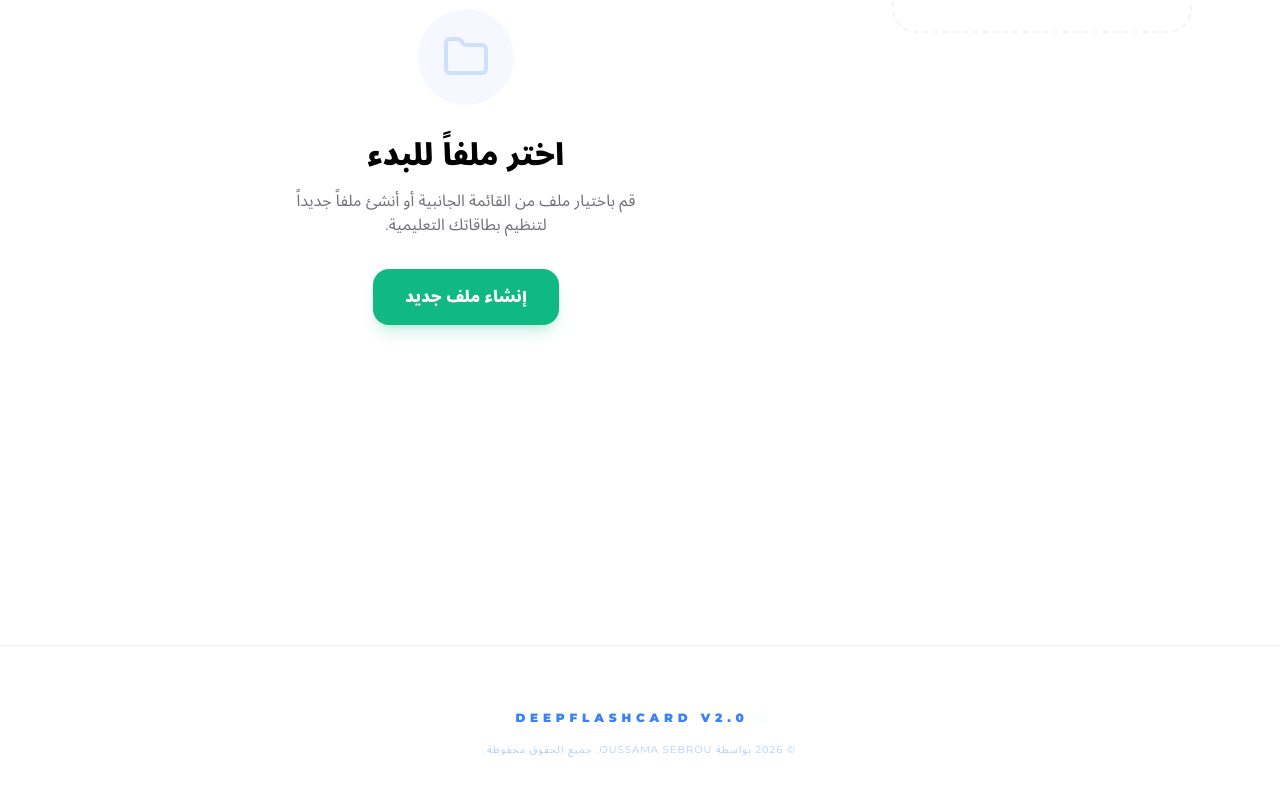
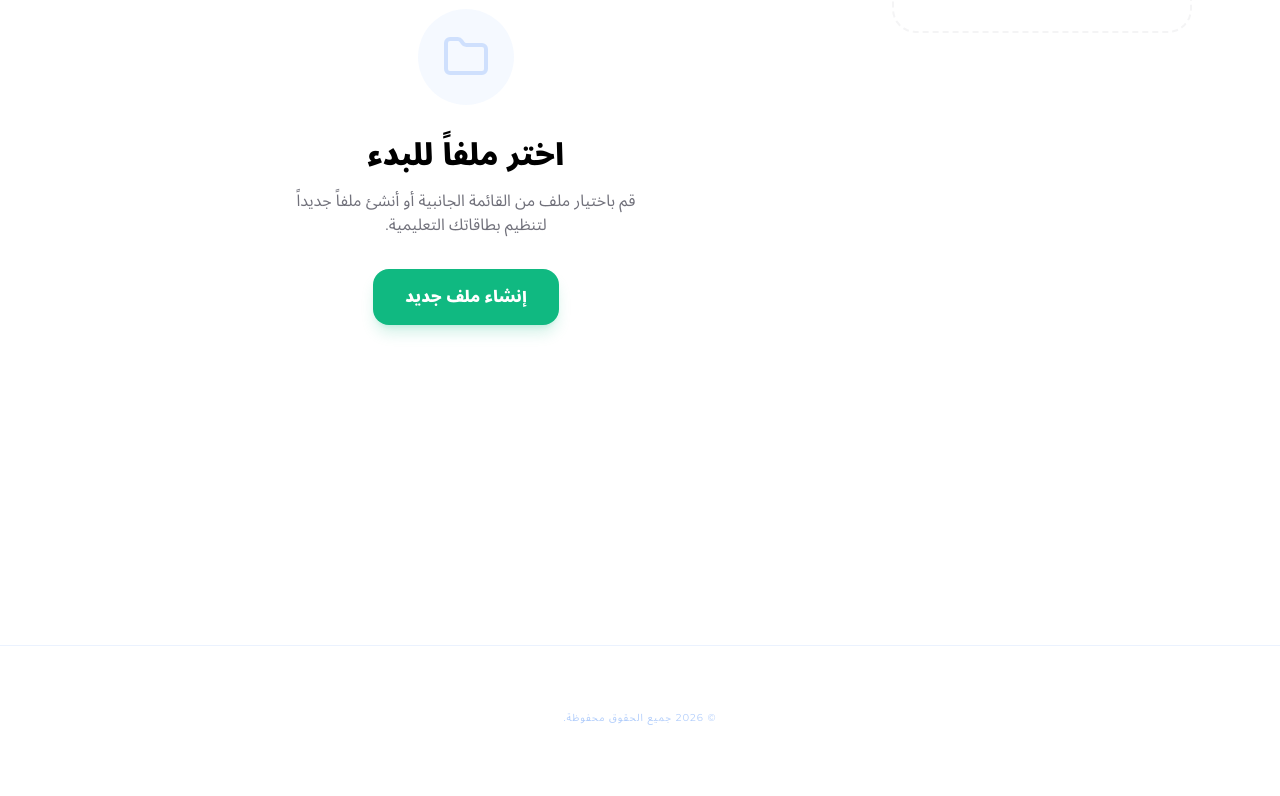
Before and after one commit to OussamaSEBROU/DeepFlashcard, a React (Vite) app: page / in a window 1280 px wide. Shown: the part 280-1076 px from the top of the page. Built offline with nearby package versions, Linux system fonts and the light colour scheme.

Commit message:
Update App.tsx

```diff
--- a/src/App.tsx
+++ b/src/App.tsx
@@ -697,12 +697,8 @@ export default function App() {
 
       {/* Footer */}
       <footer className="mt-32 py-16 border-t border-accent/10 text-center">
-        <div className="flex items-center justify-center gap-2 mb-4">
-          <div className="w-2 h-2 bg-primary rounded-full animate-ping" />
-          <span className="text-xs font-black text-accent dark:text-accent uppercase tracking-[0.4em]">DeepFlashCard v2.0</span>
-        </div>
         <p className="text-accent/40 dark:text-accent/30 text-[10px] font-medium uppercase tracking-widest">
-          &copy; {new Date().getFullYear()} {t.developedBy} Oussama SEBROU. {t.allRightsReserved}
+          &copy; {new Date().getFullYear()} {t.allRightsReserved}
         </p>
       </footer>
     </div>
```
